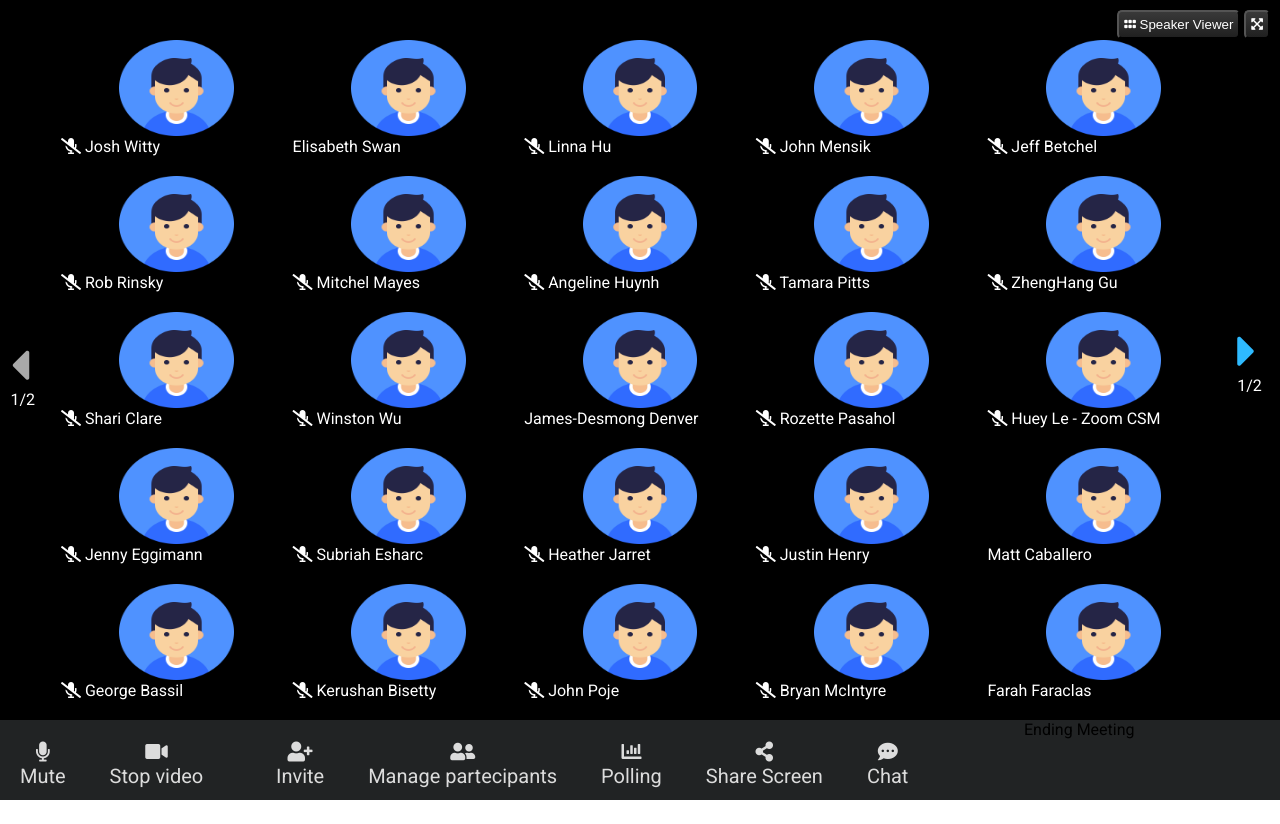
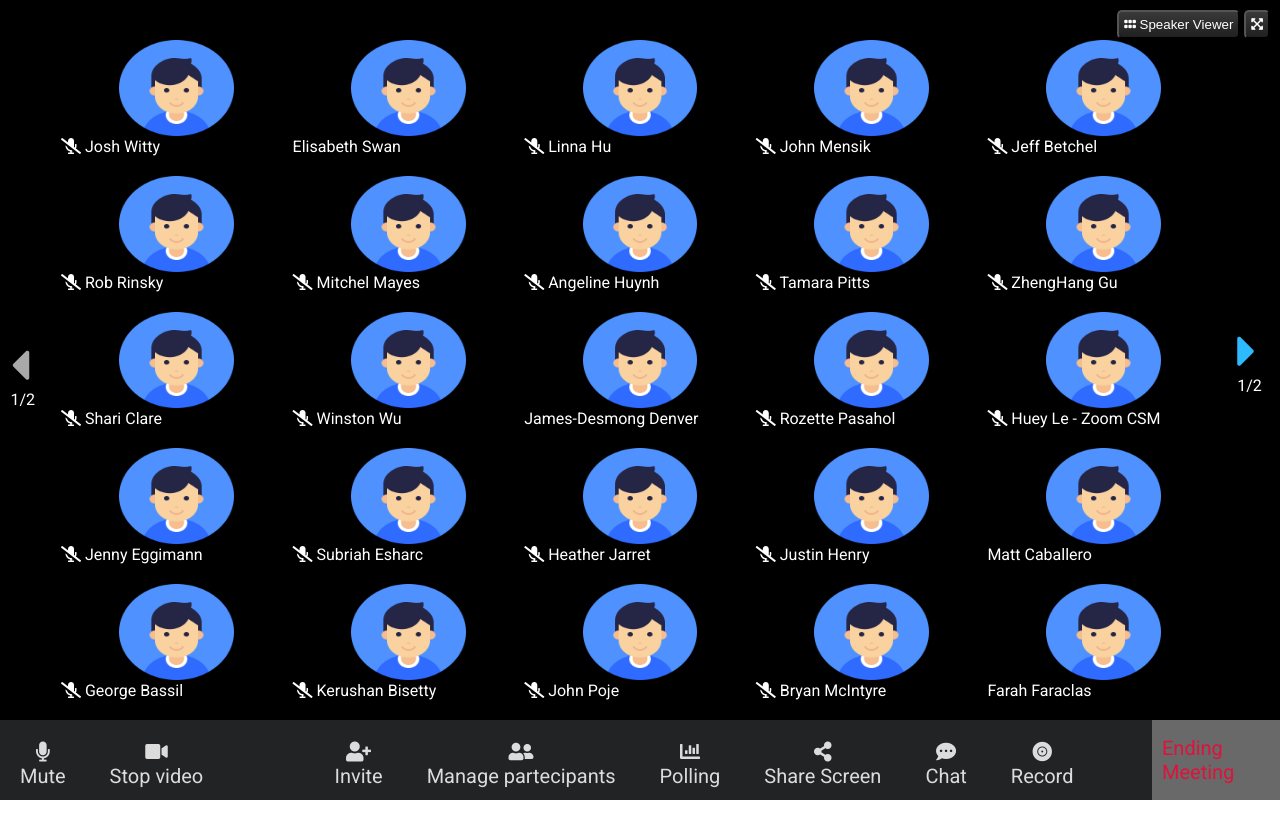
Before and after one commit to LucaHLR91/html-css-zoom, a plain HTML site: page index.html in a window 1280 px wide. Shown: the top 824 px of the page. Drawn offline with Linux system fonts and the light colour scheme.

Commit message:
Footer terminated

```diff
--- a/css/style.css
+++ b/css/style.css
@@ -117,13 +117,23 @@ footer {
     background-color: #212324;
 }
 
-.nav-side {
+.nav-side-l {
     float: left;
     width: 20%;
     height: 100%;
 }
 
-.nav-side div,
+.nav-side-r {
+    display: flex;
+    justify-content: flex-end;
+    align-items: center;
+    float: left;
+    width: 10%;
+    height: 100%;
+    background: dimgray;
+}
+
+.nav-side-l div,
 .nav-center div {
     display: inline-block;
     font-size: 20px;
@@ -132,10 +142,20 @@ footer {
     padding: 20px;
 }
 
+#ending {
+    color: crimson;
+}
+
+#ending p {
+    font-size: 20px;
+    padding: 10px;
+}
+
 .nav-center {
     float: left;
-    width: 60%;
+    width: 70%;
     height: 100%;
+    text-align: center;
 }
 /* /footer */
 
--- a/index.html
+++ b/index.html
@@ -143,7 +143,7 @@
 
     <!-- footer -->
     <footer>
-        <nav class="nav-side">
+        <nav class="nav-side-l">
             <div>
                 <i class="fas fa-microphone"></i>
                 <p>Mute</p>
@@ -187,8 +187,10 @@
                 <p>More</p>
             </div>
         </nav>
-        <nav class="nav-side">
-            <p>Ending Meeting</p>
+        <nav class="nav-side-r">
+            <div id="ending">
+                <p>Ending Meeting</p>
+            </div>
         </nav>
     </footer>
     <!-- /footer -->
```
